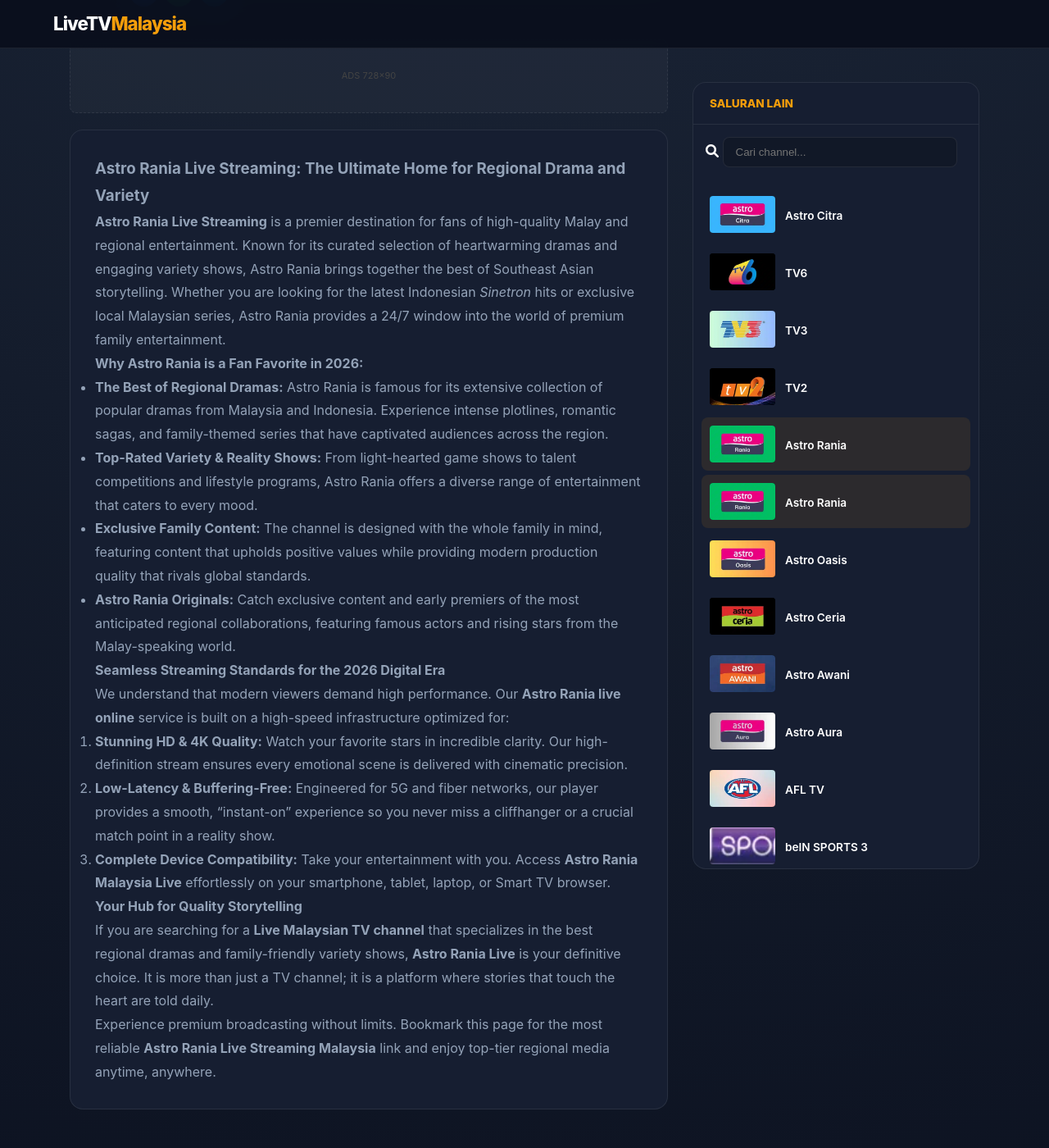
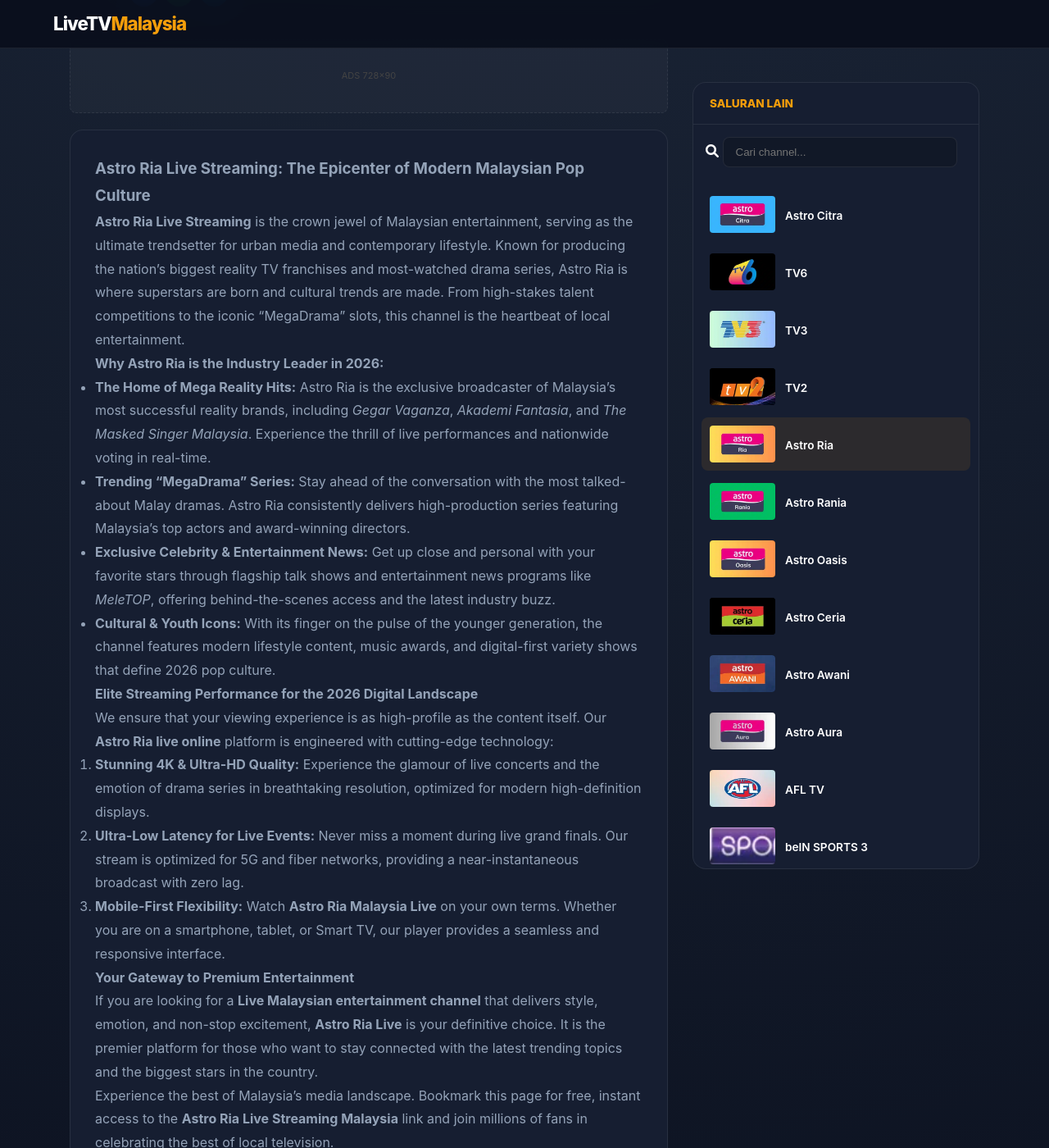
Before and after one commit to goomalay/goomalay.github.io, a Jekyll site: the page built from _posts/2026-02-28-astro-ria.md, in a window 1280 px wide and 1400 px high, scrolled down 773 px. Shown: the whole window at 82% size. Built offline with Jekyll 4.4.1, drawn with Linux system fonts in a browser that asks for light colours; some of the changed text lies outside the part shown.

Commit message:
Update 2026-02-28-astro-ria.md

```diff
--- a/_posts/2026-02-28-astro-ria.md
+++ b/_posts/2026-02-28-astro-ria.md
@@ -1,32 +1,32 @@
 ---
 layout: post
-title: "Astro Rania"
-seo_title: "Watch Astro Rania Live Streaming - Best Malay & Regional Dramas Online"
-description: "Stream Astro Rania live online for free in HD. Enjoy the most popular Malay and Indonesian dramas, reality TV, and premium family entertainment on your device."
-program: "Astro Rania Live - Premium Regional Dramas, Variety Shows & Family Hits"
-video_id: "/tv/?id=ASTRORANIA"
-image: "assets/img/Astro-Rania.webp"
+title: "Astro Ria"
+seo_title: "Watch Astro Ria Live Streaming - Malaysia's No.1 Reality TV & Trending Dramas"
+description: "Stream Astro Ria live online for free in HD. Catch Malaysia's most popular reality shows, trending Malay dramas, and exclusive celebrity entertainment 24/7."
+program: "Astro Ria Live - Flagship Reality TV, Modern Dramas & Celebrity News"
+video_id: "/tv/?id=ASTRORIA"
+image: "assets/img/Astro-Ria.webp"
 category: "Live TV Malaysia"
-permalink: /astro-rania-live/
+permalink: /astro-ria-live/
 ---
 
-### Astro Rania Live Streaming: The Ultimate Home for Regional Drama and Variety
+### Astro Ria Live Streaming: The Epicenter of Modern Malaysian Pop Culture
 
-**Astro Rania Live Streaming** is a premier destination for fans of high-quality Malay and regional entertainment. Known for its curated selection of heartwarming dramas and engaging variety shows, Astro Rania brings together the best of Southeast Asian storytelling. Whether you are looking for the latest Indonesian *Sinetron* hits or exclusive local Malaysian series, Astro Rania provides a 24/7 window into the world of premium family entertainment.
+**Astro Ria Live Streaming** is the crown jewel of Malaysian entertainment, serving as the ultimate trendsetter for urban media and contemporary lifestyle. Known for producing the nation’s biggest reality TV franchises and most-watched drama series, Astro Ria is where superstars are born and cultural trends are made. From high-stakes talent competitions to the iconic "MegaDrama" slots, this channel is the heartbeat of local entertainment.
 
-#### Why Astro Rania is a Fan Favorite in 2026:
-*   **The Best of Regional Dramas:** Astro Rania is famous for its extensive collection of popular dramas from Malaysia and Indonesia. Experience intense plotlines, romantic sagas, and family-themed series that have captivated audiences across the region.
-*   **Top-Rated Variety & Reality Shows:** From light-hearted game shows to talent competitions and lifestyle programs, Astro Rania offers a diverse range of entertainment that caters to every mood.
-*   **Exclusive Family Content:** The channel is designed with the whole family in mind, featuring content that upholds positive values while providing modern production quality that rivals global standards.
-*   **Astro Rania Originals:** Catch exclusive content and early premiers of the most anticipated regional collaborations, featuring famous actors and rising stars from the Malay-speaking world.
+#### Why Astro Ria is the Industry Leader in 2026:
+*   **The Home of Mega Reality Hits:** Astro Ria is the exclusive broadcaster of Malaysia’s most successful reality brands, including *Gegar Vaganza*, *Akademi Fantasia*, and *The Masked Singer Malaysia*. Experience the thrill of live performances and nationwide voting in real-time.
+*   **Trending "MegaDrama" Series:** Stay ahead of the conversation with the most talked-about Malay dramas. Astro Ria consistently delivers high-production series featuring Malaysia’s top actors and award-winning directors.
+*   **Exclusive Celebrity & Entertainment News:** Get up close and personal with your favorite stars through flagship talk shows and entertainment news programs like *MeleTOP*, offering behind-the-scenes access and the latest industry buzz.
+*   **Cultural & Youth Icons:** With its finger on the pulse of the younger generation, the channel features modern lifestyle content, music awards, and digital-first variety shows that define 2026 pop culture.
 
-#### Seamless Streaming Standards for the 2026 Digital Era
-We understand that modern viewers demand high performance. Our **Astro Rania live online** service is built on a high-speed infrastructure optimized for:
-1.  **Stunning HD & 4K Quality:** Watch your favorite stars in incredible clarity. Our high-definition stream ensures every emotional scene is delivered with cinematic precision.
-2.  **Low-Latency & Buffering-Free:** Engineered for 5G and fiber networks, our player provides a smooth, "instant-on" experience so you never miss a cliffhanger or a crucial match point in a reality show.
-3.  **Complete Device Compatibility:** Take your entertainment with you. Access **Astro Rania Malaysia Live** effortlessly on your smartphone, tablet, laptop, or Smart TV browser.
+#### Elite Streaming Performance for the 2026 Digital Landscape
+We ensure that your viewing experience is as high-profile as the content itself. Our **Astro Ria live online** platform is engineered with cutting-edge technology:
+1.  **Stunning 4K & Ultra-HD Quality:** Experience the glamour of live concerts and the emotion of drama series in breathtaking resolution, optimized for modern high-definition displays.
+2.  **Ultra-Low Latency for Live Events:** Never miss a moment during live grand finals. Our stream is optimized for 5G and fiber networks, providing a near-instantaneous broadcast with zero lag.
+3.  **Mobile-First Flexibility:** Watch **Astro Ria Malaysia Live** on your own terms. Whether you are on a smartphone, tablet, or Smart TV, our player provides a seamless and responsive interface.
 
-#### Your Hub for Quality Storytelling
-If you are searching for a **Live Malaysian TV channel** that specializes in the best regional dramas and family-friendly variety shows, **Astro Rania Live** is your definitive choice. It is more than just a TV channel; it is a platform where stories that touch the heart are told daily.
+#### Your Gateway to Premium Entertainment
+If you are looking for a **Live Malaysian entertainment channel** that delivers style, emotion, and non-stop excitement, **Astro Ria Live** is your definitive choice. It is the premier platform for those who want to stay connected with the latest trending topics and the biggest stars in the country.
 
-Experience premium broadcasting without limits. Bookmark this page for the most reliable **Astro Rania Live Streaming Malaysia** link and enjoy top-tier regional media anytime, anywhere.
+Experience the best of Malaysia’s media landscape. Bookmark this page for free, instant access to the **Astro Ria Live Streaming Malaysia** link and join millions of fans in celebrating the best of local television.
```
